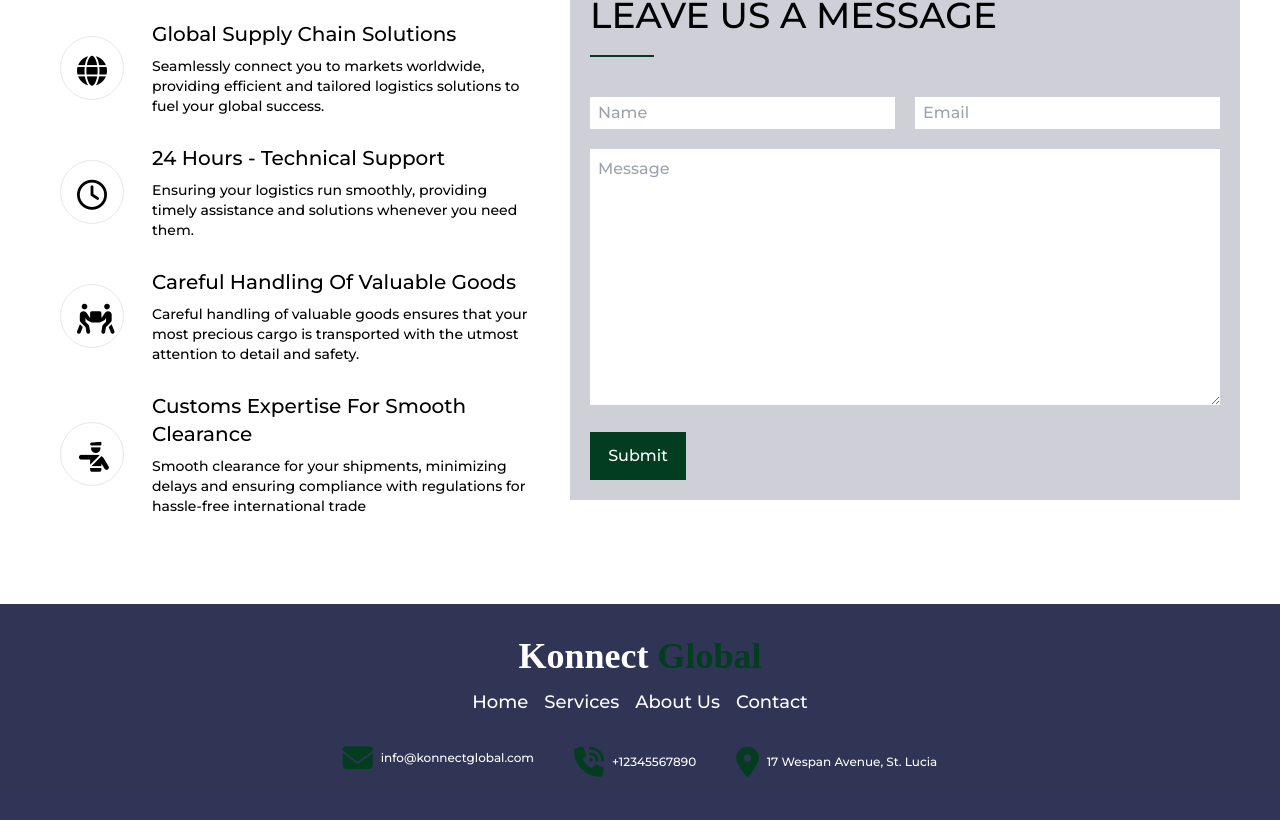
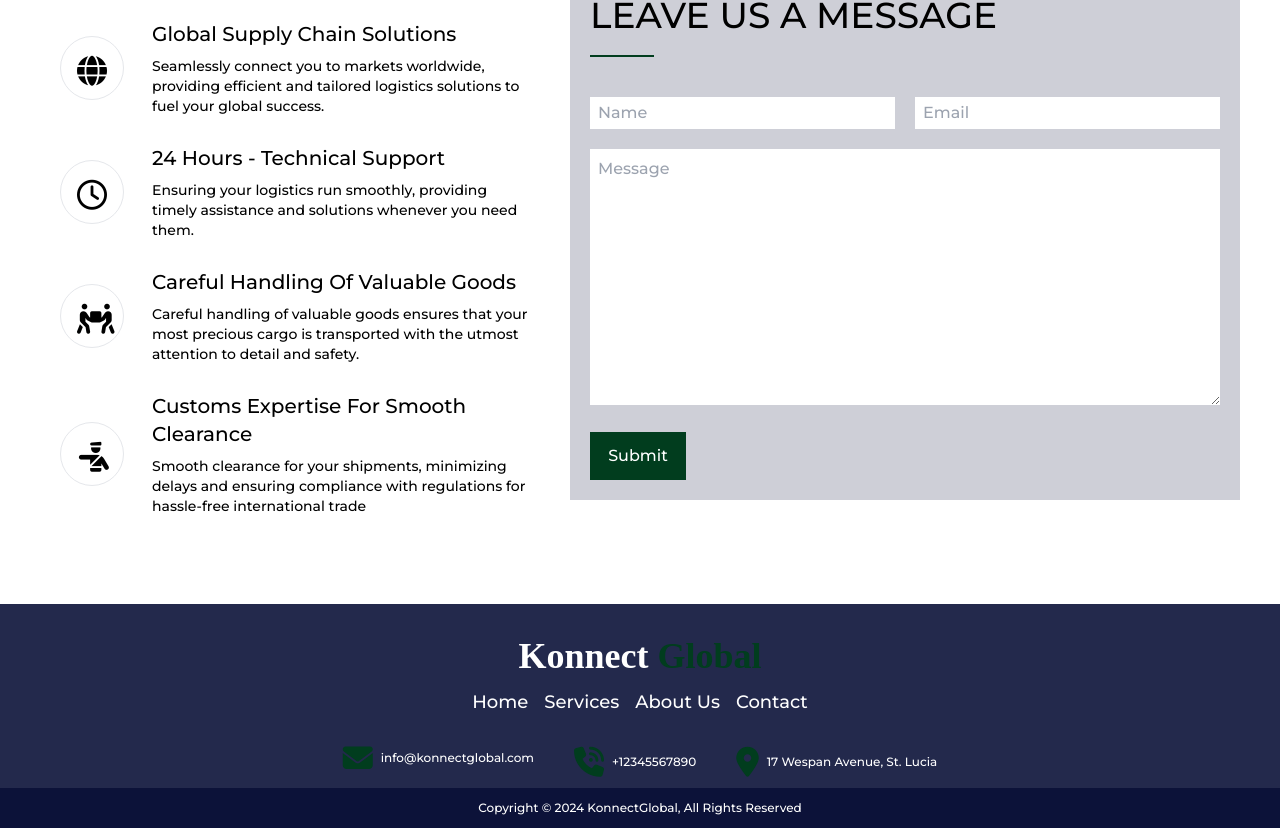
Before and after one commit to Jekwulum/Konnect-Global, a React (Create React App) app: page / in a window 1280 px wide. Shown: the part 3272-4100 px from the top of the page. Built offline with nearby package versions, Linux system fonts and the light colour scheme; a web font is replaced by a local one.

Commit message:
added Error404 page

```diff
--- a/src/Routes.jsx
+++ b/src/Routes.jsx
@@ -2,12 +2,15 @@ import React from 'react';
 import { Routes, Route, BrowserRouter as Router } from 'react-router-dom';
 
 import Home from './pages/home/Home';
+import Error404 from './pages/Error404';
 
 const AppRoutes = () => {
   return (
     <Router>
       <Routes>
-        <Route path='/' element={<Home />} />
+        <Route path='/' element={<Home />} />.
+
+        <Route path="*" element={<Error404 />} />
       </Routes>
     </Router>
   )
--- a/src/components/Footer.jsx
+++ b/src/components/Footer.jsx
@@ -1,8 +1,10 @@
 import React from 'react';
 
 const Footer = () => {
+  const currentYear = new Date().getFullYear();
+
   return (
-    <footer className='h-auto py-8 md:px-0 pl-5 text-white bg-[#0c1239]/85 md:mb-0 font-Montserrat'>
+    <footer className='h-auto pt-8 md:px-0 pl-5 text-white bg-[#0c1239]/90 md:mb-0 font-Montserrat'>
       <div className="flex flex-col w-full m-auto text-sm md:items-center md:justify-center">
         <p className="text-4xl font-bold font-Montez">Konnect <span className='text-custom-green'>Global</span></p>
 
@@ -27,6 +29,8 @@ const Footer = () => {
             <p>17 Wespan Avenue, St. Lucia</p>
           </a>
         </span>
+
+        <div className='items-center text-xs w-full h-10 py-3 text-center bg-[#0c1239]'>Copyright &copy; {currentYear} KonnectGlobal, All Rights Reserved</div>
       </div>
     </footer>
   )
--- /dev/null
+++ b/src/pages/Error404.jsx
@@ -0,0 +1,24 @@
+import { NavLink } from "react-router-dom";
+
+const Error404 = () => {
+  return (
+    <main className="grid min-h-full px-6 py-24 bg-white place-items-center sm:py-32 lg:px-8">
+      <div className="text-center">
+        <p className="text-base font-semibold text-custom-green">404</p>
+        <h1 className="mt-4 text-3xl font-bold tracking-tight text-gray-900 sm:text-5xl">Page not found</h1>
+        <p className="mt-6 text-base leading-7 text-gray-600">Sorry, we couldn’t find the page you’re looking for.</p>
+        <div className="flex items-center justify-center mt-10 gap-x-6">
+          <NavLink to="/"
+            className="rounded-md bg-custom-green px-3.5 py-2.5 text-sm font-semibold text-white shadow-sm hover:bg-custom-green/70 focus-visible:outline focus-visible:outline-2 focus-visible:outline-offset-2 focus-visible:outline-custom-green">Go
+            back home
+          </NavLink>
+          <a href="mailto:info@konnectglobal.com" className="text-sm font-semibold text-gray-900">Contact support <span
+            aria-hidden="true">&rarr;</span>
+          </a>
+        </div>
+      </div>
+    </main>
+  )
+};
+
+export default Error404;
```
